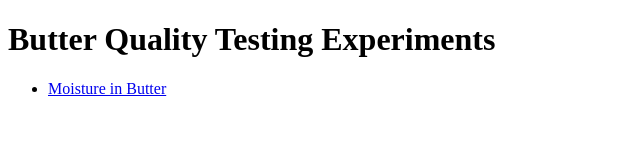
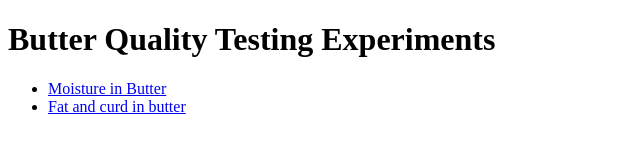
Before and after one commit to PiyushRish/Quality-Testing-of-Butter, a plain HTML site: page index.html in a window 1280 px wide. Shown: the whole page, without its empty margins (0-640 px from the left). Drawn offline with Linux system fonts and the light colour scheme.

```diff
--- a/index.html
+++ b/index.html
@@ -7,6 +7,7 @@
   <h1>Butter Quality Testing Experiments</h1>
   <ul>
     <li><a href="01-mositure in butter/index.html">Moisture in Butter</a></li>
+    <li><a href="02-fat and curd in butter/index.html">Fat and curd in butter</a></li>
 
   </ul>
 </body>
```
